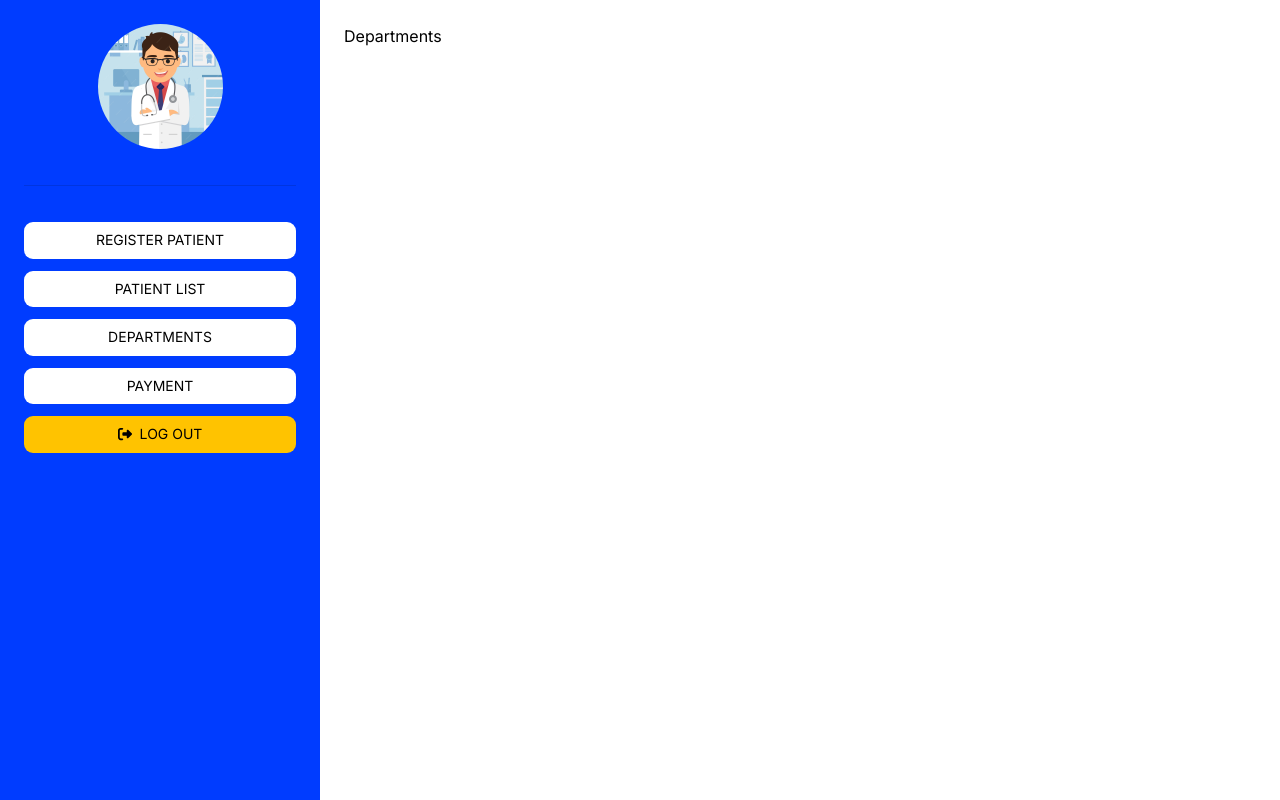
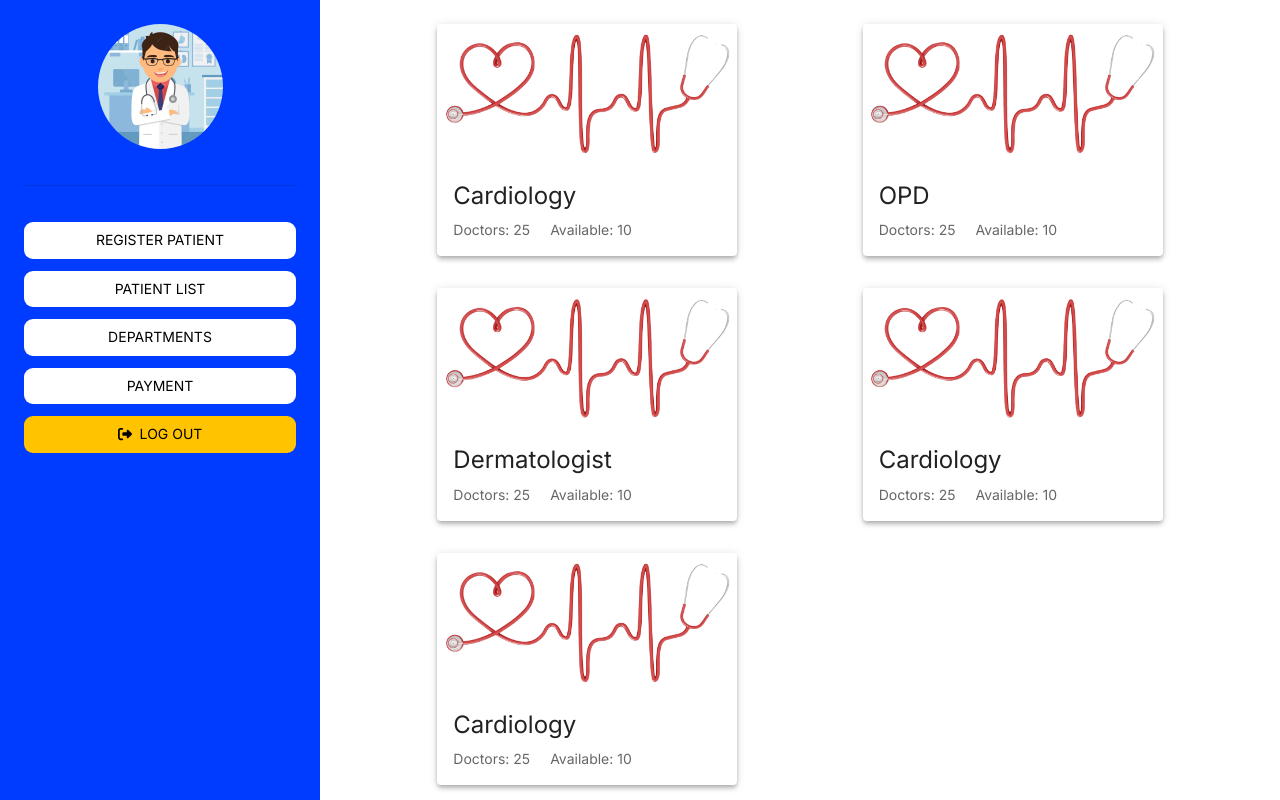
Before and after one commit to saad-imran-dev/hospital-management-system, a React (Vite) app: page /opd/department in a window 1280 px wide. Built offline with nearby package versions, Linux system fonts and the light colour scheme.

Commit message:
Department dashboard

```diff
--- /dev/null
+++ b/src/components/emp-dashboard/Departments/DepartmentCard.jsx
@@ -0,0 +1,35 @@
+import { Card, CardActionArea, CardContent, CardMedia, Stack, Typography } from '@mui/material'
+import heart from './../../../assets/heart.png'
+import React from 'react'
+
+function DepartmentCard({ department, doctors, available }) {
+    return (
+        <Card elevation={4} sx={{ maxWidth: 300 }}>
+            <CardActionArea>
+                <CardMedia
+                    component="img"
+                    height="140"
+                    sx={{ width: "95%", mx: 'auto' }}
+                    image={heart}
+                    alt="image"
+                />
+                <CardContent>
+                    <Typography gutterBottom variant="h5" component="div">
+                        {department}
+                    </Typography>
+
+                    <Stack direction='row' spacing={2.5} >
+                        <Typography variant="body2" color="text.secondary">
+                            Doctors: {doctors}
+                        </Typography>
+                        <Typography variant="body2" color="text.secondary">
+                            Available: {available}
+                        </Typography>
+                    </Stack>
+                </CardContent>
+            </CardActionArea>
+        </Card>
+    )
+}
+
+export default DepartmentCard
--- /dev/null
+++ b/src/components/emp-dashboard/RegisterPatient/PhoneMask.jsx
@@ -0,0 +1,21 @@
+import React from 'react'
+import { IMaskInput } from 'react-imask'
+
+const PhoneMask = React.forwardRef(function TextMaskCustom(props, ref) {
+    const { onChange, ...other } = props;
+    return (
+        <IMaskInput
+            {...other}
+            mask="0000-0000000"
+            placeholder="0000-0000000"
+            definitions={{
+                '#': /[1-9]/,
+            }}
+            inputRef={ref}
+            onAccept={(value) => onChange({ target: { name: props.name, value } })}
+            overwrite
+        />
+    );
+});
+
+export default PhoneMask
--- a/src/components/emp-dashboard/RegisterPatient/RegisterPatientInput.jsx
+++ b/src/components/emp-dashboard/RegisterPatient/RegisterPatientInput.jsx
@@ -1,24 +1,6 @@
 import { Box, Button, FormControl, FormControlLabel, FormLabel, Input, InputLabel, Radio, RadioGroup, TextField, } from '@mui/material'
-import { IMaskInput } from 'react-imask'
 import React from 'react'
-
-const PhoneMask = React.forwardRef(function TextMaskCustom(props, ref) {
-    const { onChange, ...other } = props;
-    return (
-        <IMaskInput
-            {...other}
-            mask="0000-0000000"
-            placeholder="0000-0000000"
-            definitions={{
-                '#': /[1-9]/,
-            }}
-            inputRef={ref}
-            onAccept={(value) => onChange({ target: { name: props.name, value } })}
-            overwrite
-        />
-    );
-});
-
+import PhoneMask from './PhoneMask'
 
 function RegisterPatientInput() {
     return (
@@ -36,7 +18,6 @@ function RegisterPatientInput() {
                     <RadioGroup
                         row
                         aria-labelledby="demo-radio-buttons-group-label"
-                        defaultValue="female"
                         name="radio-buttons-group"
                     >
                         <FormControlLabel value="female" control={<Radio />} label="Female" />
@@ -54,7 +35,7 @@ function RegisterPatientInput() {
             </Box>
 
             <Box sx={{ display: 'flex', justifyContent: 'space-between' }}>
-                <TextField variant='standard' label='House Address' sx={{ width: '47%' }} />
+                <TextField variant='standard' label='Email' type='email' sx={{ width: '47%' }} />
 
                 <FormControl variant="standard" sx={{ width: '47%' }} >
                     <InputLabel htmlFor="formatted-text-mask-input">Phone</InputLabel>
@@ -68,6 +49,8 @@ function RegisterPatientInput() {
                 </FormControl>
             </Box>
 
+            <TextField variant='standard' label='House address' />
+
             <Button variant='contained' sx={{ width: 150 }}>Register</Button>
         </Box>
     )
--- a/src/components/index.js
+++ b/src/components/index.js
@@ -1,5 +1,6 @@
 import Sidebar from "./emp-dashboard/dashboard/Sidebar";
 import Dashboard from "./emp-dashboard/dashboard/Dashboard";
 import RegisterPatientInput from "./emp-dashboard/RegisterPatient/RegisterPatientInput";
+import DepartmentCard from "./emp-dashboard/Departments/DepartmentCard";
 
-export { Sidebar, Dashboard, RegisterPatientInput }
+export { Sidebar, Dashboard, RegisterPatientInput, DepartmentCard }
--- a/src/pages/emp-dashboard/Departments.jsx
+++ b/src/pages/emp-dashboard/Departments.jsx
@@ -1,11 +1,50 @@
 import React from 'react'
-import { Dashboard } from '../../components'
-import { Typography } from '@mui/material'
+import { Dashboard, DepartmentCard } from '../../components'
+import { Box, Grid, Typography } from '@mui/material'
+
+const departs = [
+    {
+        name: "Cardiology",
+        available: 10,
+        doctors: 25
+    },
+    {
+        name: "OPD",
+        available: 10,
+        doctors: 25
+    },
+    {
+        name: "Dermatologist",
+        available: 10,
+        doctors: 25
+    },
+    {
+        name: "Cardiology",
+        available: 10,
+        doctors: 25
+    },
+    {
+        name: "Cardiology",
+        available: 10,
+        doctors: 25
+    },
+]
 
 function Departments() {
     return (
         <Dashboard>
-            <Typography>Departments</Typography>
+            <Box sx={{
+                display: 'grid',
+                gridTemplateColumns: "repeat(auto-fill, 300px)",
+                gridGap: "2rem",
+                justifyContent: 'space-evenly',
+            }}>
+                {departs.map(item => {
+                    return (
+                        <DepartmentCard department={item.name} available={item.available} doctors={item.doctors} />
+                    )
+                })}
+            </Box>
         </Dashboard>
     )
 }
--- a/src/pages/emp-dashboard/RegisterPatient.jsx
+++ b/src/pages/emp-dashboard/RegisterPatient.jsx
@@ -1,11 +1,20 @@
 import React from 'react'
 import { Dashboard, RegisterPatientInput } from '../../components'
-import { Box } from '@mui/material'
+import { Box, Typography } from '@mui/material'
 
 function RegisterPatient() {
     return (
         <Dashboard>
-            <Box sx={{ display: 'flex', alignItems: 'center', justifyContent: 'center', width: '100%', height: '100%', p: 2 }}>
+            <Box sx={{
+                display: 'flex',
+                alignItems: 'center',
+                justifyContent: 'center',
+                flexDirection: 'column',
+                width: '100%',
+                height: '100%',
+                p: 2
+            }}>
+                <Typography variant='h3' mr={'auto'}>Patient Registration</Typography>
                 <RegisterPatientInput />
             </Box>
         </Dashboard>
```
Also changed, not shown: src/assets/heart.png (added), src/constants/Theme.js (line endings or trailing spaces).
